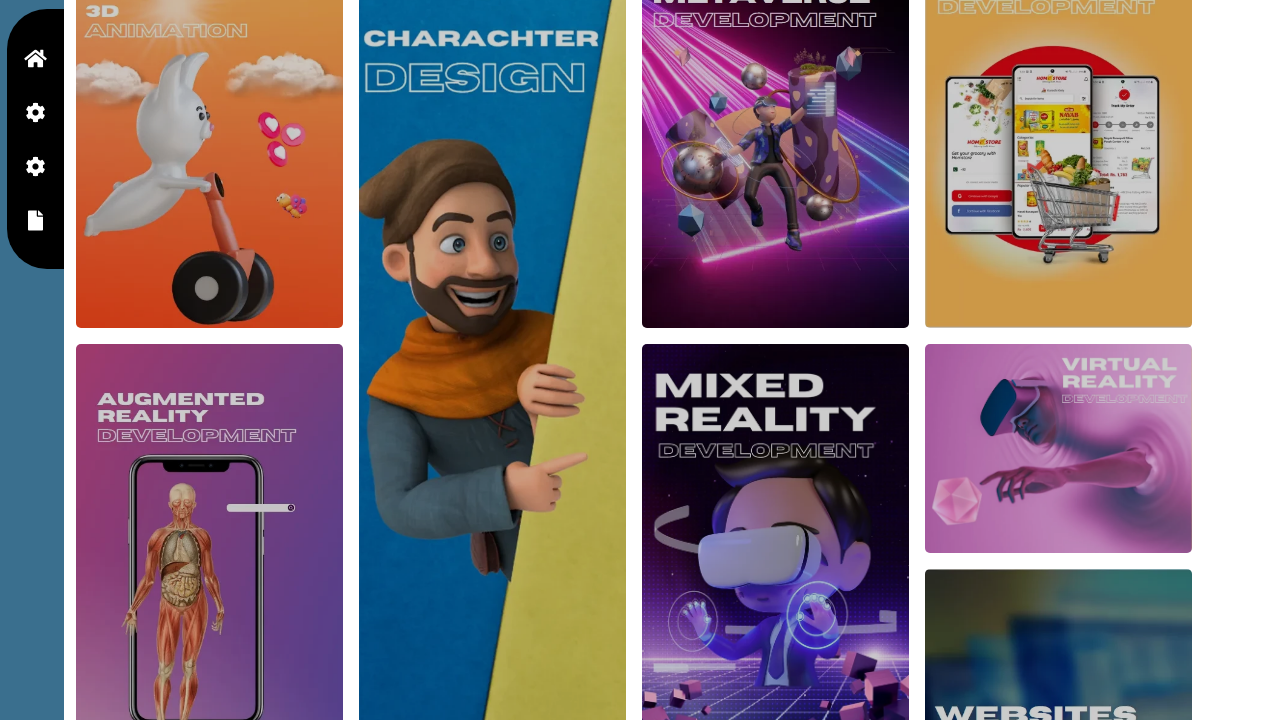
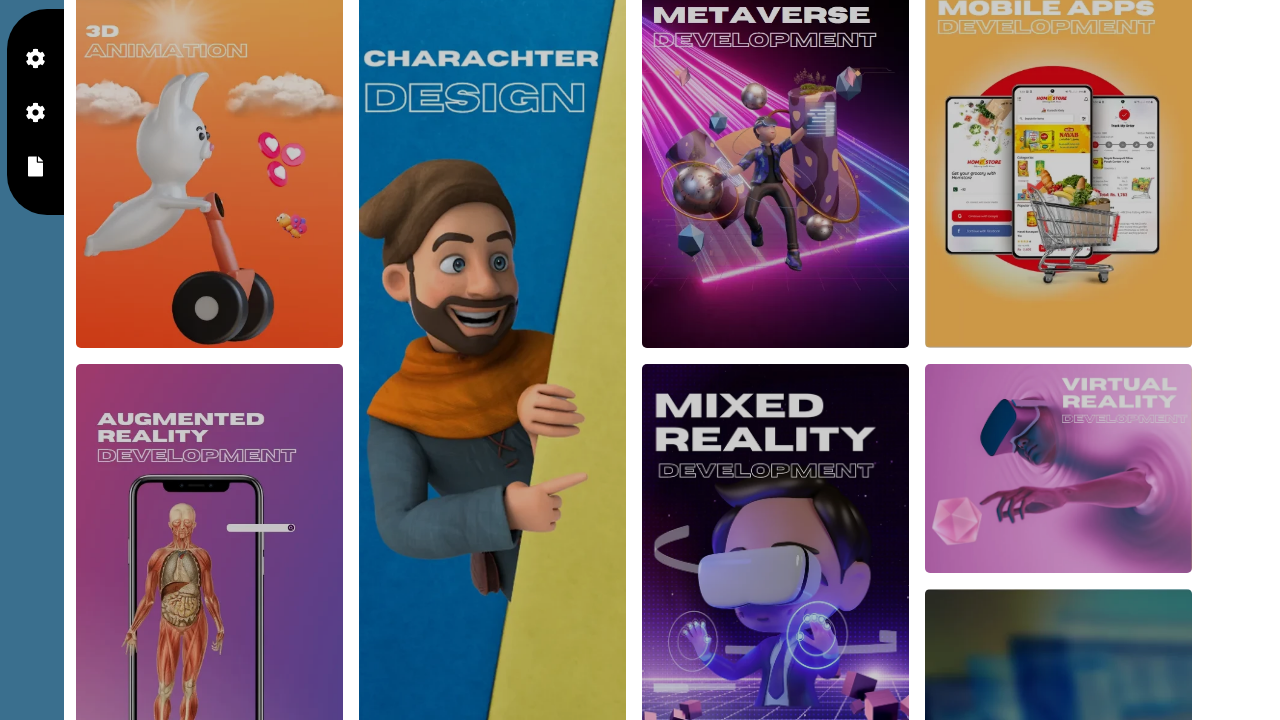
Before and after one commit to atif-hanif/futureverse, a plain HTML site: page index.html in a window 1280 px wide. Shown: the part 80-800 px from the top of the page. Drawn offline with Linux system fonts and the light colour scheme.

Commit message:
new changes (15-03-2023)

```diff
--- a/css/style.css
+++ b/css/style.css
@@ -79,6 +79,11 @@ body {
 .submenu .nav-tabs .nav-link:hover {
 	border-radius: 5px;
 	border: 1px solid var(--bg-color);
+}
+
+.main-content {
+	padding-top: 20px;
+	padding-bottom: 4px;
 }
 
 .main-content > section {
--- a/index.html
+++ b/index.html
@@ -18,9 +18,9 @@
             <img src="images/home-banner-world.webp" alt="Logo" class="img-fluid">
         </a>
         <ul class="nav flex-column text-center pt-4 sidebar-menu">
-            <li class="nav-item">
+            <!-- <li class="nav-item">
                 <a class="nav-link" href="#" id="home"><i class="fa-solid fa-house"></i></a>
-            </li>
+            </li> -->
             <li class="nav-item">
                 <a class="nav-link" id="menuOne"><i class="fa-solid fa-gear"></i></a>
             </li>
@@ -61,7 +61,7 @@
 
     </div>
     <div id="main" class="main-content">
-        <section class="home visible">
+        <section class="menuOne visible">
             <div class="container">
                 <div class="row">
                     <div class="col-12">
```
